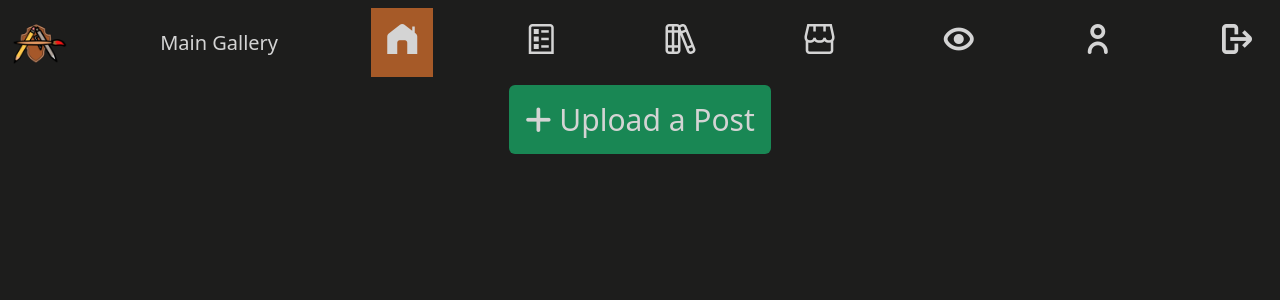
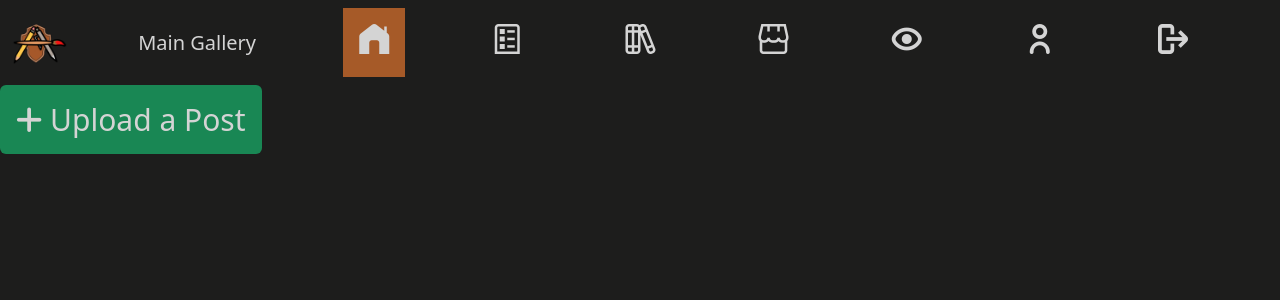
Before and after one commit to PHY5ZEKE/2itg_grp4_GuildArts, a PHP site: page /main.php in a window 1280 px wide; the page is wider, and only the part inside the window is pictured. Shown: the top 300 px of that part. Run offline with PHP 8.4, Linux system fonts and the light colour scheme; the visitor is signed in with stand-in values (Sample User, id 1); data that the repository does not hold is empty; some libraries are stand-ins or nearby versions.

Commit message:
navbar spacing and padding for posts

```diff
--- a/css/mainPageStyle.css
+++ b/css/mainPageStyle.css
@@ -1,5 +1,11 @@
+html {
+    margin: 0;
+    max-width: 1400px;
+	width: 95%;
+}
+
 body{
-
+	overflow-x: hidden;
 	background-color: #1d1d1c
 }
 /*adjusts color of navbar*/
@@ -7,9 +13,22 @@ body{
     background-color: #1d1d1c;
   }
 
+.navbar-brand{
+	padding-left: px;
+	padding-right: px;
+}
+
 .content {
-    text-align: center;
+    display: flex;
+	flex-direction: column;
+    flex-wrap: wrap;
+    justify-content: center;
+    align-content:center;
 
+}
+
+.container-fluid{
+	display:flex;
 }
 
 .content > p, .content > div {
@@ -69,8 +88,8 @@ a{
 {
 	width: 600px;
 	background-color: #ffffff07;
-
- margin: 100px 10px 0;
+	padding-top: 60px;
+ margin: 100px 0px 0;
  display: flex;
  flex-direction: column;
  flex-wrap: wrap;
@@ -82,7 +101,7 @@ text-decoration: none;
 .gallery-container a h3{
 
 	font-size:xx-large;
-	color: #8a8787;
+	color: #A65A28;
 
 }
 
--- a/main.php
+++ b/main.php
@@ -36,7 +36,7 @@ if (!isset($_SESSION['loggedin'])) {
     <nav class="navbar navbar-expand-lg">
                 <div class="container-fluid">
                     <!--Navbar Logo-->
-                  <a class="navbar-brand" href="#">
+                  <a class="navbar-logo" href="#">
                     <img src="assets\Logo.png" alt="Logo" width="55" height="55">
                   </a>
                     <!--Navbar Name-->
@@ -74,9 +74,10 @@ if (!isset($_SESSION['loggedin'])) {
                   </div>
                 </div>
               </nav>
+              <a href="uploadGallery.php" class="btn btn-success"><i class="fa fa-plus"></i> Upload a Post</a>
 		<div class="content">
 
-      <a href="uploadGallery.php" class="btn btn-success"><i class="fa fa-plus"></i> Upload a Post</a>
+
 
     <section class = "gallery-links">
 
```
